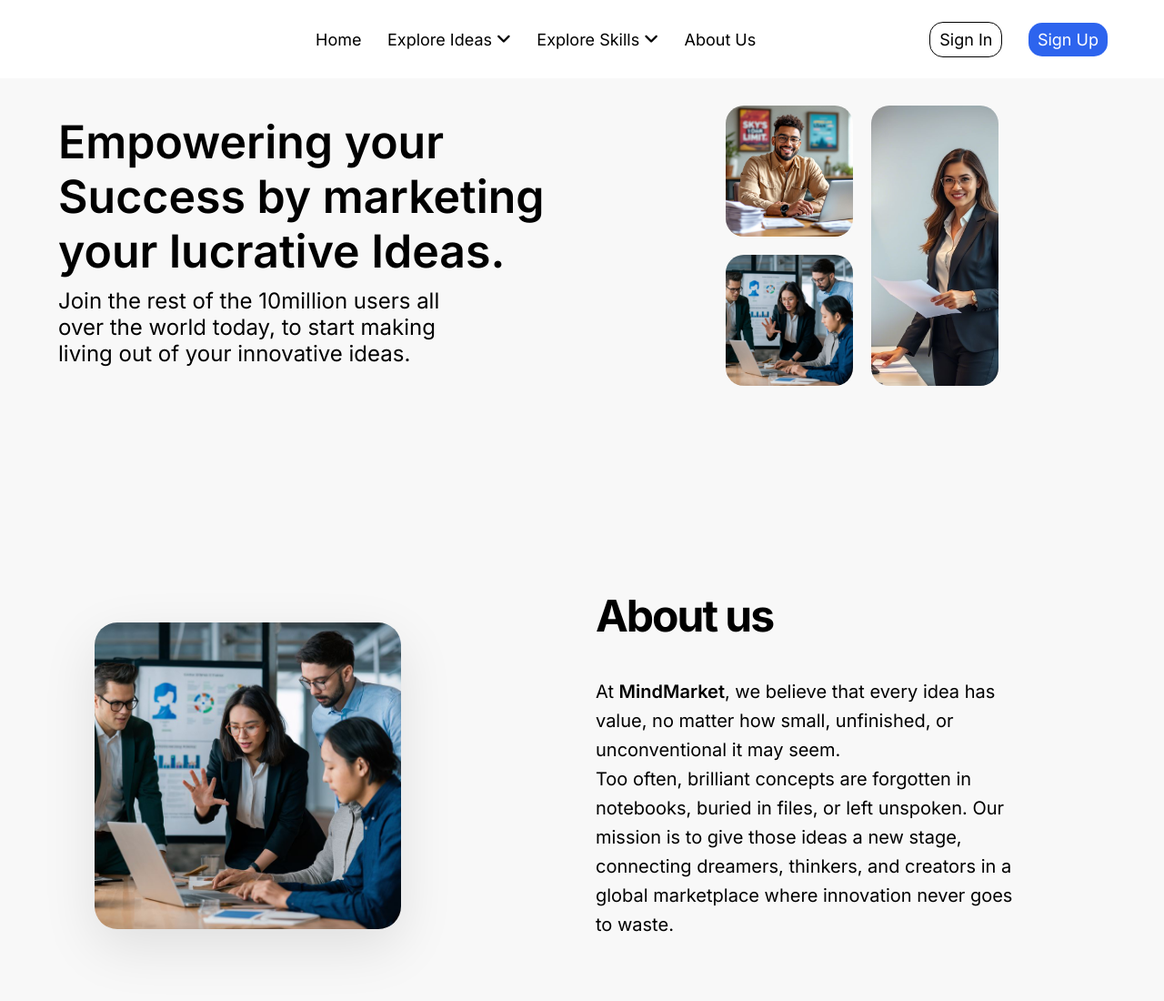
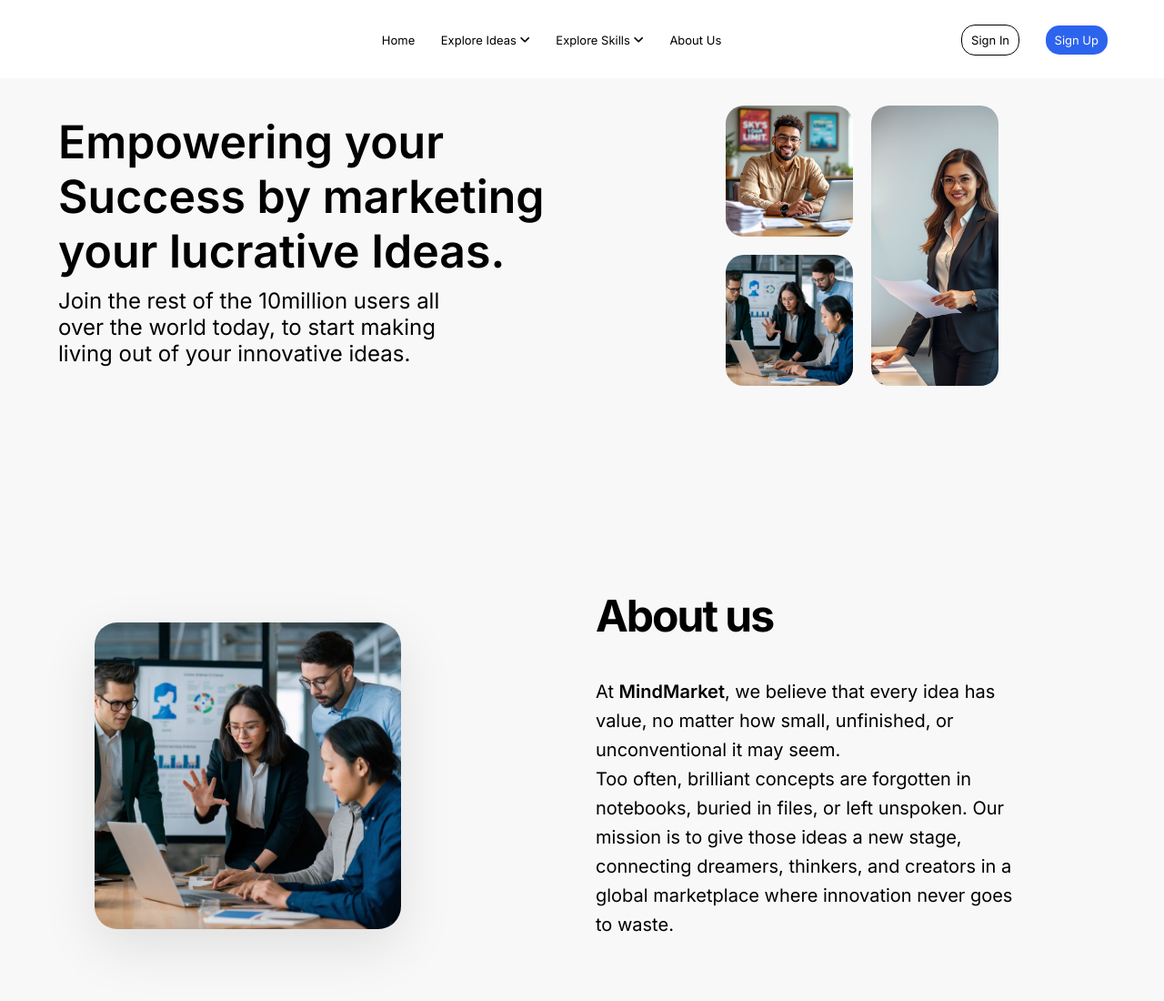
Before and after one commit to johnolaojo4/MINDMARKET-PROJECT, a plain HTML site: page about-us.html in a window 1280 px wide. Shown: the top 1100 px of the page at 91% size. Drawn offline with Linux system fonts and the light colour scheme.

Commit message:
Update about.css

```diff
--- a/css/about.css
+++ b/css/about.css
@@ -37,13 +37,13 @@ nav {
   color: #000;
   font-weight: 400;
   margin: 0 12px;
-  font-size: 18px;
+  font-size: 13px;
   transition: color 0.3s;
 }
 
 .links a:hover,
 .auth-links a:hover {
-  color: #ffffff;
+  color: #696969;
 }
 
 .sign-in {
```
